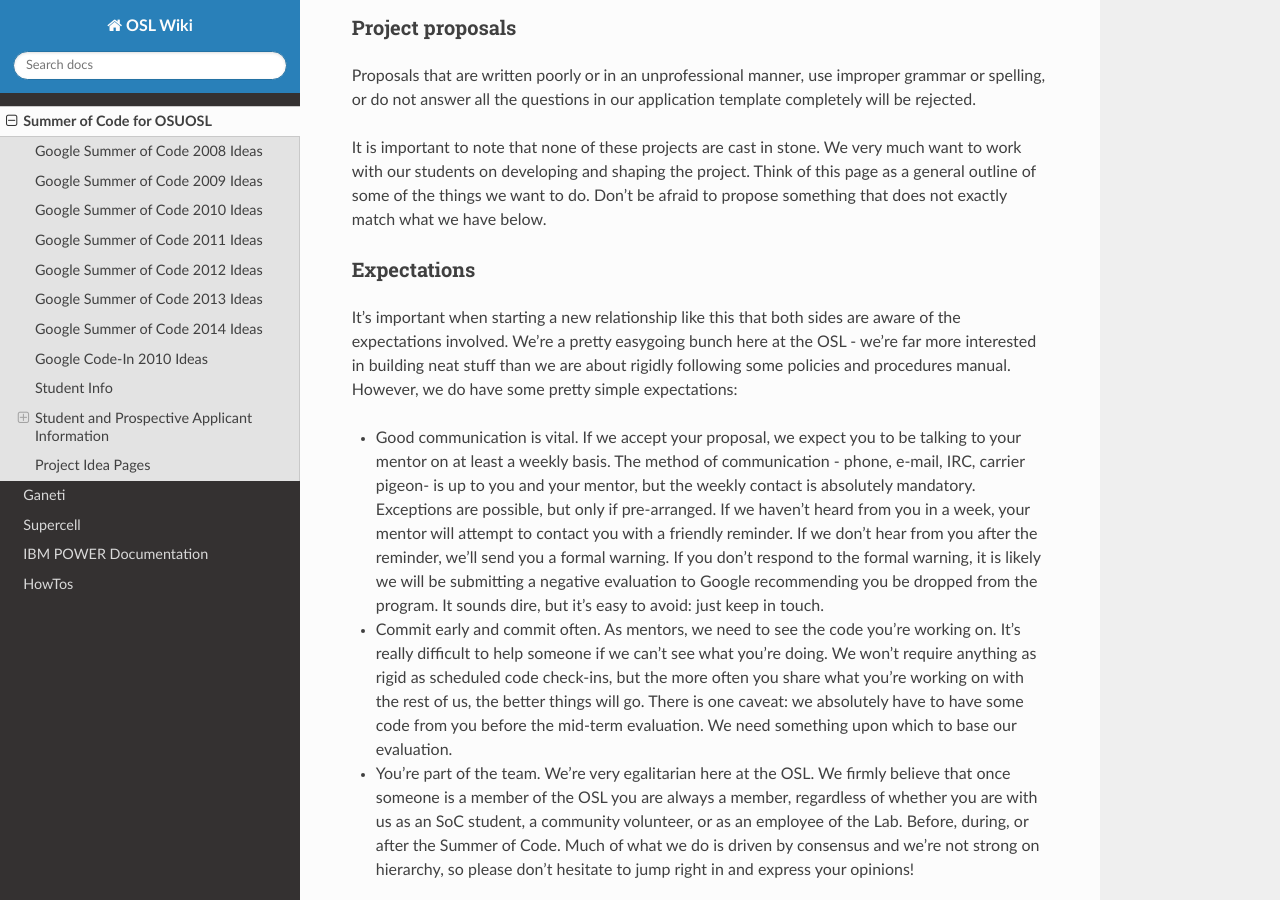
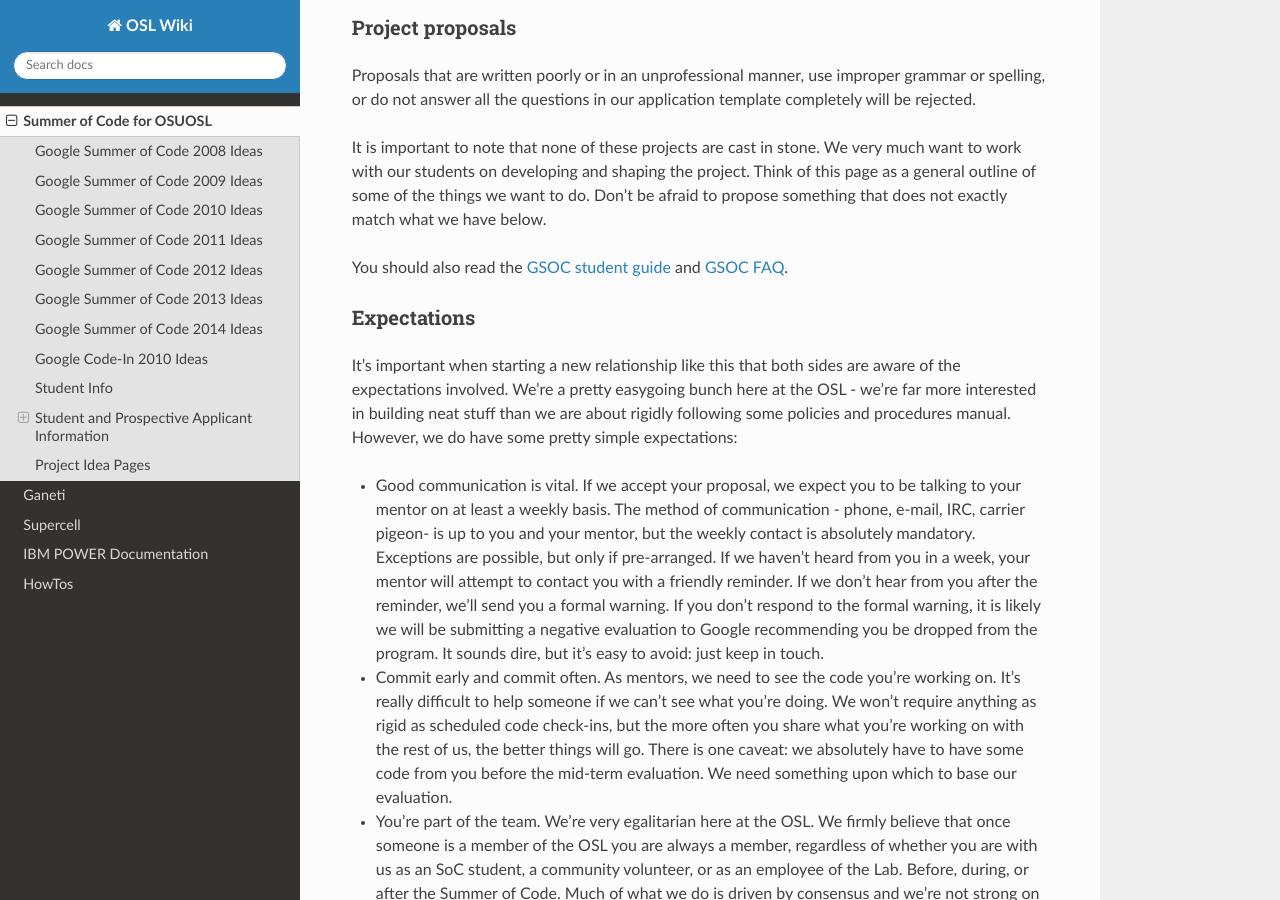
Before and after one commit to osuosl/wiki, a Sphinx documentation site: the page built from source/gsoc/index.rst, in a window 1280 px wide and 900 px high, scrolled down 802 px. Built offline with Sphinx 7.4.7 and the Read the Docs theme 2.0.0, drawn with Linux system fonts in a browser that asks for light colours.

Commit message:
Add links to GSOC FAQ and guides

```diff
--- a/source/gsoc/index.rst
+++ b/source/gsoc/index.rst
@@ -44,6 +44,11 @@ It is important to note that none of these projects are cast in stone. We very
 much want to work with our students on developing and shaping the project. Think
 of this page as a general outline of some of the things we want to do. Don't be
 afraid to propose something that does not exactly match what we have below.
+
+You should also read the `GSOC student guide`_ and `GSOC FAQ`_.
+
+.. _GSOC student guide: http://en.flossmanuals.net/GSoCStudentGuide/
+.. _GSOC FAQ: https://www.google-melange.com/gsoc/document/show/gsoc_program/google/gsoc2014/help_page
 
 Expectations
 ~~~~~~~~~~~~
```
